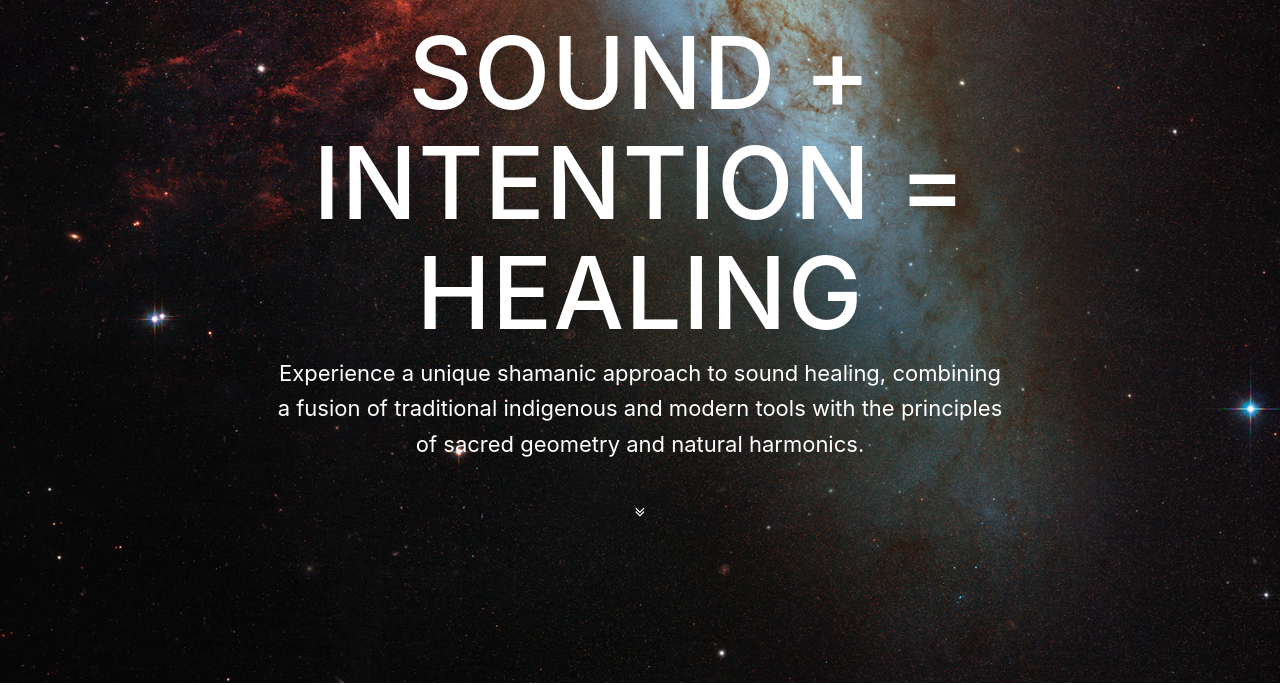
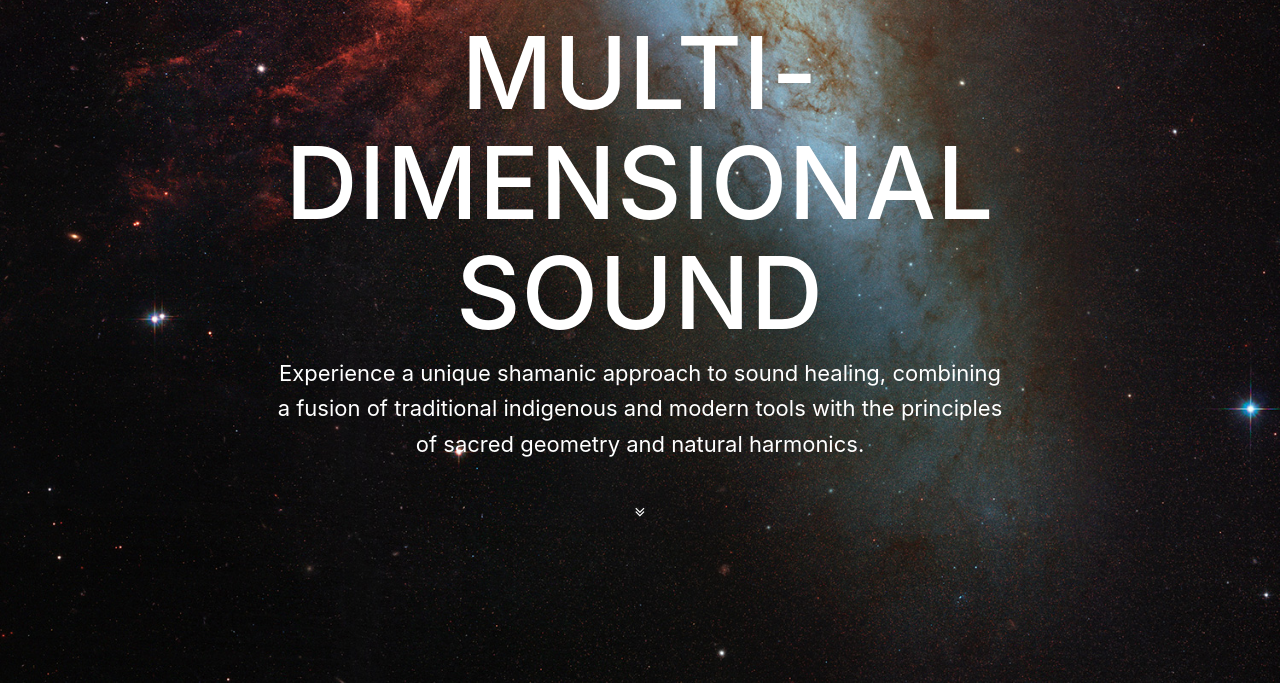
Before and after one commit to findzen/nadabrahma, a website with bundled scripts: page index.html in a window 1280 px wide. Shown: the part 117-802 px from the top of the page. Built offline with nearby package versions, Linux system fonts and the light colour scheme.

Commit message:
Multi-dimensional sound

```diff
--- a/index.html
+++ b/index.html
@@ -64,7 +64,7 @@
         <div class="container">
           <div class="row">
             <div class="col-lg-8 mx-auto">
-              <h1 class="brand-heading">Sound + intention = healing</h1>
+              <h1 class="brand-heading">Multi-dimensional sound</h1>
               <p class="intro-text">Experience a unique shamanic approach to sound healing, combining a fusion of traditional indigenous and modern tools with the principles of sacred geometry and natural harmonics.</p>
               <a href="#about" class="btn btn-circle js-scroll-trigger">
                 <i class="fa fa-angle-double-down animated"></i>
```
